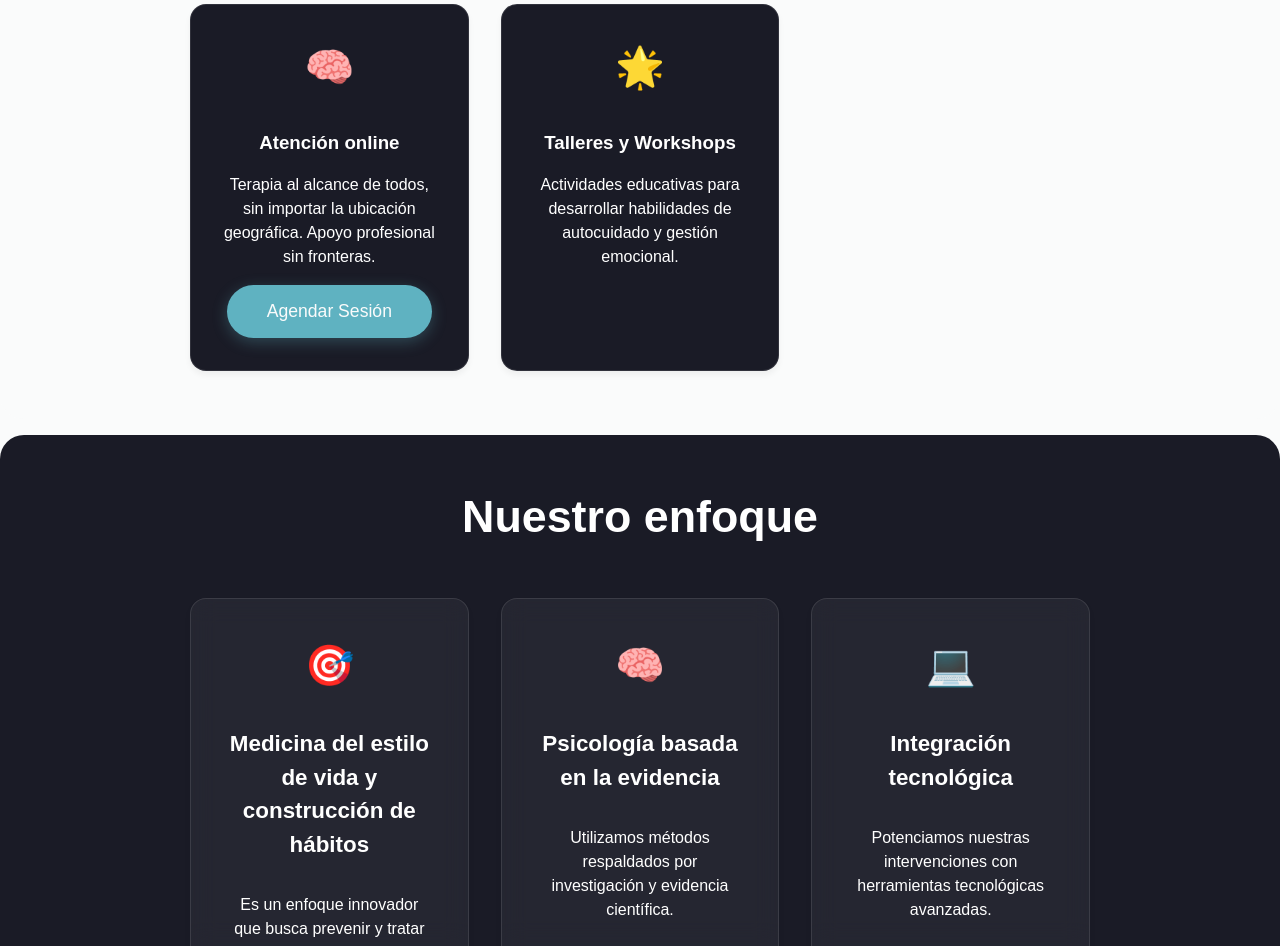
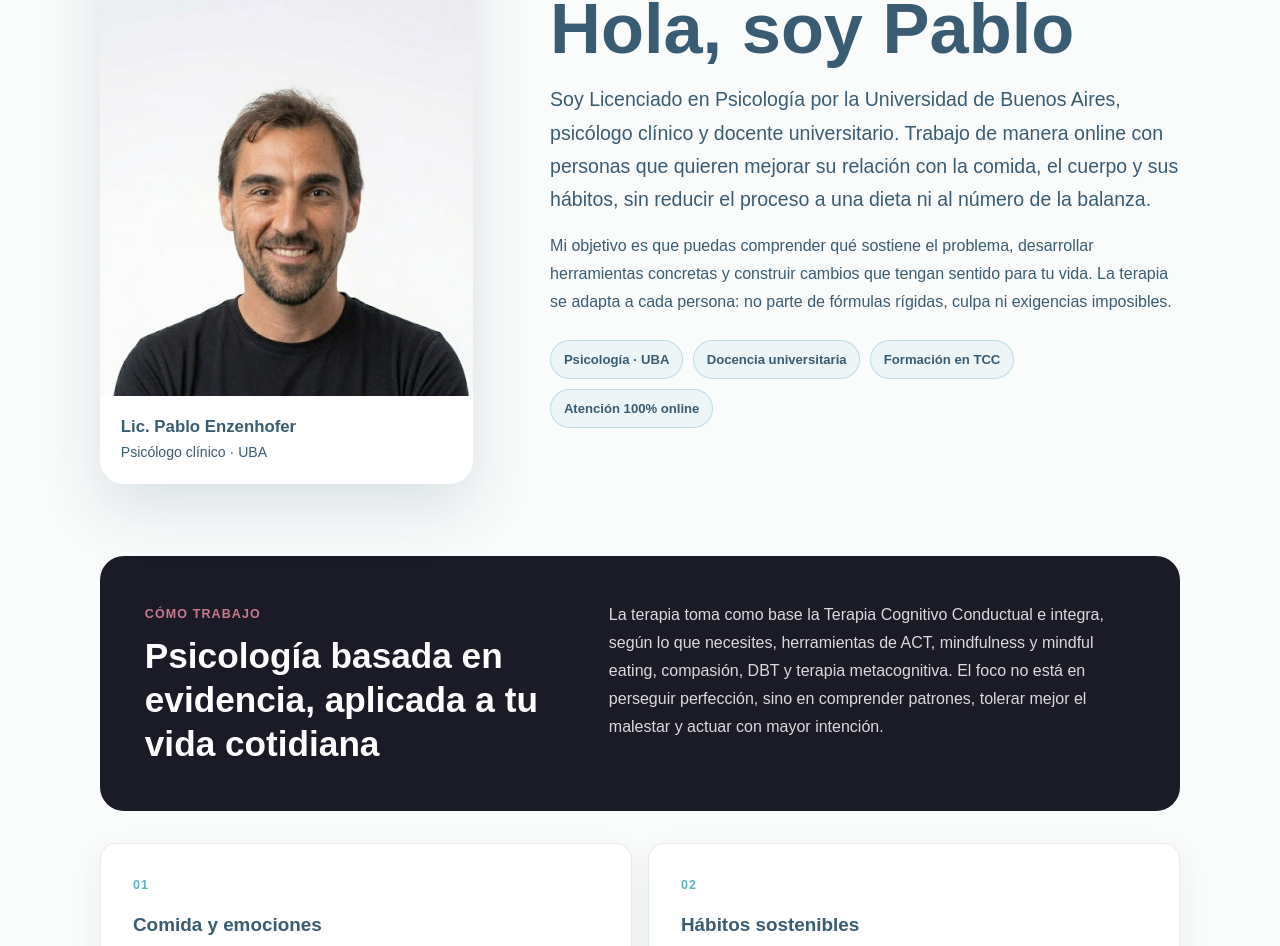
Before and after one commit to pabloenzenhofer/psicologiadelaobesidad, a React (Vite) app: page / in a window 1280 px wide. Shown: the part 1854-2800 px from the top of the page. Built offline with nearby package versions, Linux system fonts and the light colour scheme; a web font is replaced by a local one.

Commit message:
Replace services with therapist profile

```diff
--- a/src/App.css
+++ b/src/App.css
@@ -2499,3 +2499,248 @@ html, body {
     box-shadow: 0 14px 35px rgba(58, 92, 114, 0.18);
   }
 }
+
+
+/* Presentación profesional */
+.about-pablo-section {
+  width: 100%;
+  padding: 5rem 1rem;
+  background: var(--fondo-claro);
+  scroll-margin-top: 72px;
+}
+
+.about-pablo-container {
+  width: min(100%, 1080px);
+  margin: 0 auto;
+}
+
+.about-pablo-grid {
+  display: grid;
+  grid-template-columns: minmax(280px, 0.8fr) minmax(0, 1.35fr);
+  gap: clamp(2rem, 6vw, 5rem);
+  align-items: center;
+}
+
+.about-pablo-photo-card {
+  overflow: hidden;
+  margin: 0;
+  border-radius: var(--border-radius-lg);
+  background: #ffffff;
+  box-shadow: 0 24px 60px rgba(58, 92, 114, 0.16);
+}
+
+.about-pablo-photo {
+  display: block;
+  width: 100%;
+  aspect-ratio: 0.76;
+  object-fit: cover;
+  object-position: center top;
+}
+
+.about-pablo-photo-card figcaption {
+  display: flex;
+  flex-direction: column;
+  gap: 0.2rem;
+  padding: 1.15rem 1.3rem 1.3rem;
+}
+
+.about-pablo-photo-card figcaption strong {
+  color: var(--text-dark);
+  font-family: var(--font-heading);
+  font-size: 1.05rem;
+}
+
+.about-pablo-photo-card figcaption span {
+  color: var(--celeste-apagada);
+  font-size: 0.88rem;
+}
+
+.about-pablo-kicker,
+.therapy-intro-label {
+  display: inline-block;
+  margin-bottom: 0.65rem;
+  color: var(--carmesi);
+  font-size: 0.78rem;
+  font-weight: 700;
+  letter-spacing: 0.09em;
+  text-transform: uppercase;
+}
+
+.about-pablo-content h2 {
+  margin-bottom: 1.2rem;
+  color: var(--text-dark);
+  font-family: var(--font-heading);
+  font-size: clamp(2.3rem, 6vw, 4.4rem);
+  line-height: 1;
+}
+
+.about-pablo-content p {
+  margin-bottom: 1rem;
+  color: var(--celeste-apagada);
+  font-size: 1rem;
+  line-height: 1.75;
+}
+
+.about-pablo-content .about-pablo-lead {
+  color: var(--text-dark);
+  font-size: clamp(1.05rem, 2vw, 1.22rem);
+  line-height: 1.7;
+}
+
+.about-pablo-credentials {
+  display: flex;
+  flex-wrap: wrap;
+  gap: 0.6rem;
+  margin-top: 1.5rem;
+}
+
+.about-pablo-credentials span {
+  padding: 0.55rem 0.8rem;
+  border: 1px solid rgba(95, 178, 193, 0.35);
+  border-radius: 999px;
+  background: rgba(95, 178, 193, 0.08);
+  color: var(--text-dark);
+  font-size: 0.82rem;
+  font-weight: 600;
+}
+
+.therapy-intro {
+  display: grid;
+  grid-template-columns: 0.95fr 1.25fr;
+  gap: clamp(1.5rem, 5vw, 4rem);
+  margin: 4.5rem 0 2rem;
+  padding: clamp(1.7rem, 4vw, 2.8rem);
+  border-radius: var(--border-radius-lg);
+  background: var(--dark-bg);
+  color: var(--text-light);
+}
+
+.therapy-intro h3 {
+  color: var(--text-light);
+  font-family: var(--font-heading);
+  font-size: clamp(1.55rem, 3vw, 2.2rem);
+  line-height: 1.25;
+}
+
+.therapy-intro p {
+  color: rgba(255, 255, 255, 0.84);
+  font-size: 1rem;
+  line-height: 1.75;
+}
+
+.therapy-focus-grid {
+  display: grid;
+  grid-template-columns: repeat(2, minmax(0, 1fr));
+  gap: 1rem;
+}
+
+.therapy-focus-card {
+  padding: clamp(1.4rem, 3vw, 2rem);
+  border: 1px solid rgba(58, 92, 114, 0.12);
+  border-radius: var(--border-radius-md);
+  background: #ffffff;
+  box-shadow: 0 10px 30px rgba(58, 92, 114, 0.07);
+}
+
+.therapy-focus-card > span {
+  display: block;
+  margin-bottom: 1rem;
+  color: var(--primary-color);
+  font-family: var(--font-heading);
+  font-size: 0.78rem;
+  font-weight: 700;
+  letter-spacing: 0.08em;
+}
+
+.therapy-focus-card h3 {
+  margin-bottom: 0.65rem;
+  color: var(--text-dark);
+  font-family: var(--font-heading);
+  font-size: 1.18rem;
+}
+
+.therapy-focus-card p {
+  color: var(--celeste-apagada);
+  font-size: 0.93rem;
+  line-height: 1.65;
+}
+
+.about-pablo-cta {
+  display: flex;
+  gap: 2rem;
+  align-items: center;
+  justify-content: space-between;
+  margin-top: 1rem;
+  padding: clamp(1.5rem, 4vw, 2.5rem);
+  border-radius: var(--border-radius-lg);
+  background: linear-gradient(135deg, rgba(95, 178, 193, 0.18), rgba(199, 122, 141, 0.13));
+}
+
+.about-pablo-cta h3 {
+  margin-bottom: 0.45rem;
+  color: var(--text-dark);
+  font-family: var(--font-heading);
+  font-size: clamp(1.3rem, 3vw, 1.75rem);
+}
+
+.about-pablo-cta p {
+  max-width: 680px;
+  color: var(--celeste-apagada);
+  line-height: 1.6;
+}
+
+.about-pablo-cta button {
+  flex-shrink: 0;
+  padding: 0.9rem 1.25rem;
+  border: 0;
+  border-radius: var(--border-radius-md);
+  background: var(--primary-color);
+  color: #ffffff;
+  cursor: pointer;
+  font-family: var(--font-body);
+  font-size: 0.94rem;
+  font-weight: 700;
+  transition: transform 0.2s ease, background 0.2s ease;
+}
+
+.about-pablo-cta button:hover {
+  transform: translateY(-2px);
+  background: var(--carmesi);
+}
+
+@media (max-width: 768px) {
+  .about-pablo-section {
+    padding: 3.5rem 1rem;
+  }
+
+  .about-pablo-grid,
+  .therapy-intro {
+    grid-template-columns: 1fr;
+  }
+
+  .about-pablo-photo-card {
+    width: min(100%, 390px);
+    margin: 0 auto;
+  }
+
+  .about-pablo-content {
+    text-align: left;
+  }
+
+  .therapy-intro {
+    margin-top: 3rem;
+  }
+
+  .therapy-focus-grid {
+    grid-template-columns: 1fr;
+  }
+
+  .about-pablo-cta {
+    align-items: flex-start;
+    flex-direction: column;
+  }
+
+  .about-pablo-cta button {
+    width: 100%;
+  }
+}
--- a/src/sections/Hero.tsx
+++ b/src/sections/Hero.tsx
@@ -112,11 +112,11 @@ const Hero = () => {
 
   const menuCards = [
     {
-      id: 'servicios',
-      title: 'Servicios',
-      description: 'Conoce nuestros servicios de terapia psicológica especializada en obesidad',
-      icon: '🛠️',
-      action: () => scrollToSection('servicios')
+      id: 'sobre-mi',
+      title: 'Sobre mí',
+      description: 'Conocé quién soy y cómo trabajo en terapia',
+      icon: '🧠',
+      action: () => scrollToSection('sobre-mi')
     },
     {
       id: 'diferencial',
--- a/src/sections/Services.tsx
+++ b/src/sections/Services.tsx
@@ -1,78 +1,114 @@
 const Services = () => {
-  // Función para obtener la URL base según el dominio
-  const getBaseUrl = () => {
-    if (typeof window !== 'undefined') {
-      // Si estamos en el dominio de GitHub Pages
-      if (window.location.hostname === 'pabloenzenhofer.github.io') {
-        return '/psicologiadelaobesidad';
-      }
-      // Si estamos en el dominio personalizado o localhost
-      return '';
-    }
-    return '';
-  };
-
-  const services = [
-    {
-      title: "Atención online",
-      description: "Terapia al alcance de todos, sin importar la ubicación geográfica. Apoyo profesional sin fronteras.",
-      icon: "🧠",
-      url: `${getBaseUrl()}/articulos/atencion-virtual.html`,
-      buttonText: "Agendar Sesión",
-      buttonUrl: "https://calendly.com/psicologiadelaobesidad/agendarsesion"
-    },
-    {
-      title: "Talleres y Workshops",
-      description: "Actividades educativas para desarrollar habilidades de autocuidado y gestión emocional.",
-      icon: "🌟"
-    }
-  ]
-
-  const handleCardClick = (url?: string) => {
-    if (url) {
-      window.location.href = url;
-    }
+  const handleScheduleClick = () => {
+    window.open(
+      'https://calendly.com/psicologiadelaobesidad/agendarsesion',
+      '_blank',
+      'noopener,noreferrer'
+    )
   }
 
   return (
-    <section id="servicios" className="services-section" aria-labelledby="services-title">
-      <div className="services-container">
-        <h2 id="services-title">Nuestros Servicios</h2>
-        <div className="services-grid">
-          {services.map((service, index) => (
-            service.url ? (
-              <div
-                key={index}
-                className="service-card"
-                onClick={() => handleCardClick(service.url)}
-                style={{ cursor: service.url ? 'pointer' : 'default' }}
-              >
-                <div className="service-icon">{service.icon}</div>
-                <h3>{service.title}</h3>
-                <p>{service.description}</p>
-                {service.buttonText && (
-                  <button
-                    className="evaluation-button"
-                    onClick={(e) => {
-                      e.stopPropagation();
-                      window.open(service.buttonUrl, '_blank');
-                    }}
-                  >
-                    {service.buttonText}
-                  </button>
-                )}
-              </div>
-            ) : (
-              <div
-                key={index}
-                className="service-card"
-              >
-                <div className="service-icon">{service.icon}</div>
-                <h3>{service.title}</h3>
-                <p>{service.description}</p>
-              </div>
-            )
-          ))}
+    <section id="sobre-mi" className="about-pablo-section" aria-labelledby="about-pablo-title">
+      <div className="about-pablo-container">
+        <div className="about-pablo-grid">
+          <figure className="about-pablo-photo-card">
+            <img
+              src="/pablo-enzenhofer.jpg"
+              alt="Lic. Pablo Enzenhofer, psicólogo clínico"
+              className="about-pablo-photo"
+              loading="lazy"
+            />
+            <figcaption>
+              <strong>Lic. Pablo Enzenhofer</strong>
+              <span>Psicólogo clínico · UBA</span>
+            </figcaption>
+          </figure>
+
+          <div className="about-pablo-content">
+            <span className="about-pablo-kicker">Quién está detrás de este espacio</span>
+            <h2 id="about-pablo-title">Hola, soy Pablo</h2>
+            <p className="about-pablo-lead">
+              Soy Licenciado en Psicología por la Universidad de Buenos Aires,
+              psicólogo clínico y docente universitario. Trabajo de manera online
+              con personas que quieren mejorar su relación con la comida, el cuerpo
+              y sus hábitos, sin reducir el proceso a una dieta ni al número de la balanza.
+            </p>
+            <p>
+              Mi objetivo es que puedas comprender qué sostiene el problema,
+              desarrollar herramientas concretas y construir cambios que tengan
+              sentido para tu vida. La terapia se adapta a cada persona: no parte
+              de fórmulas rígidas, culpa ni exigencias imposibles.
+            </p>
+
+            <div className="about-pablo-credentials" aria-label="Formación y experiencia">
+              <span>Psicología · UBA</span>
+              <span>Docencia universitaria</span>
+              <span>Formación en TCC</span>
+              <span>Atención 100% online</span>
+            </div>
+          </div>
+        </div>
+
+        <div className="therapy-intro">
+          <div>
+            <span className="therapy-intro-label">Cómo trabajo</span>
+            <h3>Psicología basada en evidencia, aplicada a tu vida cotidiana</h3>
+          </div>
+          <p>
+            La terapia toma como base la Terapia Cognitivo Conductual e integra,
+            según lo que necesites, herramientas de ACT, mindfulness y mindful eating,
+            compasión, DBT y terapia metacognitiva. El foco no está en perseguir
+            perfección, sino en comprender patrones, tolerar mejor el malestar y
+            actuar con mayor intención.
+          </p>
+        </div>
+
+        <div className="therapy-focus-grid">
+          <article className="therapy-focus-card">
+            <span aria-hidden="true">01</span>
+            <h3>Comida y emociones</h3>
+            <p>
+              Hambre emocional, atracones, pérdida de control, comer en automático
+              y dificultad para distinguir hambre, saciedad y ganas de comer.
+            </p>
+          </article>
+          <article className="therapy-focus-card">
+            <span aria-hidden="true">02</span>
+            <h3>Hábitos sostenibles</h3>
+            <p>
+              Empezar y abandonar, motivación que dura poco, perfeccionismo y
+              construcción gradual de alimentación, movimiento, descanso y autocuidado.
+            </p>
+          </article>
+          <article className="therapy-focus-card">
+            <span aria-hidden="true">03</span>
+            <h3>Una relación menos rígida</h3>
+            <p>
+              Pensamientos permisivos o restrictivos, culpa después de comer,
+              exigencia corporal y ciclos de “todo o nada” que terminan agotándote.
+            </p>
+          </article>
+          <article className="therapy-focus-card">
+            <span aria-hidden="true">04</span>
+            <h3>Herramientas entre sesiones</h3>
+            <p>
+              Registros, materiales descargables, videos y una bitácora digital para
+              observar avances y convertir lo trabajado en sesión en acciones concretas.
+            </p>
+          </article>
+        </div>
+
+        <div className="about-pablo-cta">
+          <div>
+            <h3>La primera sesión es para entender tu situación</h3>
+            <p>
+              Revisamos qué te está pasando, qué intentaste hasta ahora y cuál puede
+              ser el mejor punto de partida. Sin promesas mágicas y sin juicios.
+            </p>
+          </div>
+          <button type="button" onClick={handleScheduleClick}>
+            Agendar una sesión
+          </button>
         </div>
       </div>
     </section>
```
Also changed, not shown: src/components/Navbar.tsx (+1 -6 lines), public/pablo-enzenhofer.jpg (added).
